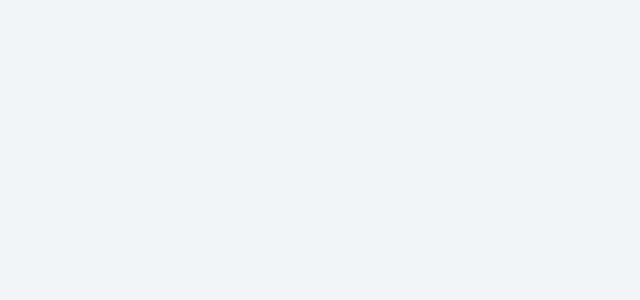
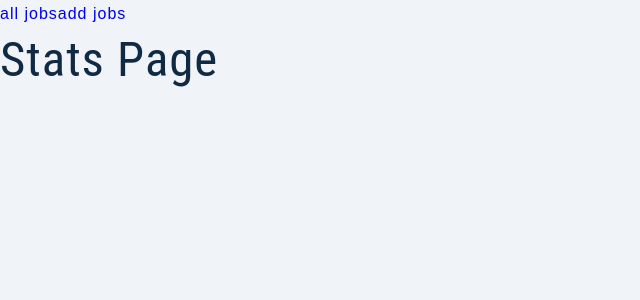
Before and after one commit to lkagan/jobify-client, a React (Create React App) app in the folder client/: page / in a window 1280 px wide. Shown: the top 300 px of the page, without its empty margins (0-640 px from the left). Built offline with nearby package versions, Linux system fonts and the light colour scheme.

Commit message:
Use shared layout for grouped pages

```diff
--- a/client/src/App.js
+++ b/client/src/App.js
@@ -20,8 +20,8 @@ function App() {
         <>
             <BrowserRouter>
                 <Routes>
-                    <Route path="/">
-                        <Route path={"stats"} element={<Stats />} />
+                    <Route path="/" element={<SharedLayout />}>
+                        <Route index element={<Stats />} />
                         <Route path={"all-jobs"} element={<AllJobs />} />
                         <Route path={"add-job"} element={<AddJob />} />
                         <Route path={"profile"} element={<Profile />} />
--- a/client/src/pages/dashboard/SharedLayout.js
+++ b/client/src/pages/dashboard/SharedLayout.js
@@ -1,10 +1,16 @@
 import React from 'react';
+import {Outlet, Link} from "react-router-dom";
+import Wrapper from "../../assets/wrappers/SharedLayout";
 
 const SharedLayout = () => {
     return (
-        <div>
-           Shared layout
-        </div>
+        <Wrapper>
+            <nav>
+                <Link to={"all-jobs"}>all jobs</Link>
+                <Link to={"add-job"}>add jobs</Link>
+            </nav>
+            <Outlet/>
+        </Wrapper>
     );
 };
 
```
